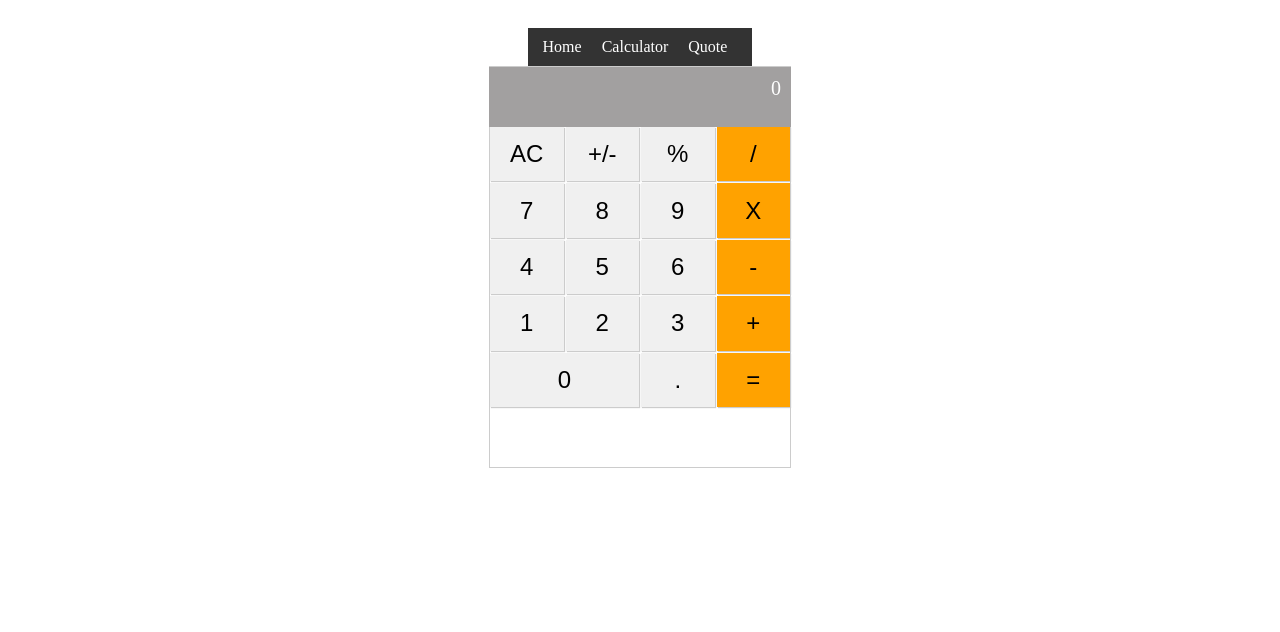
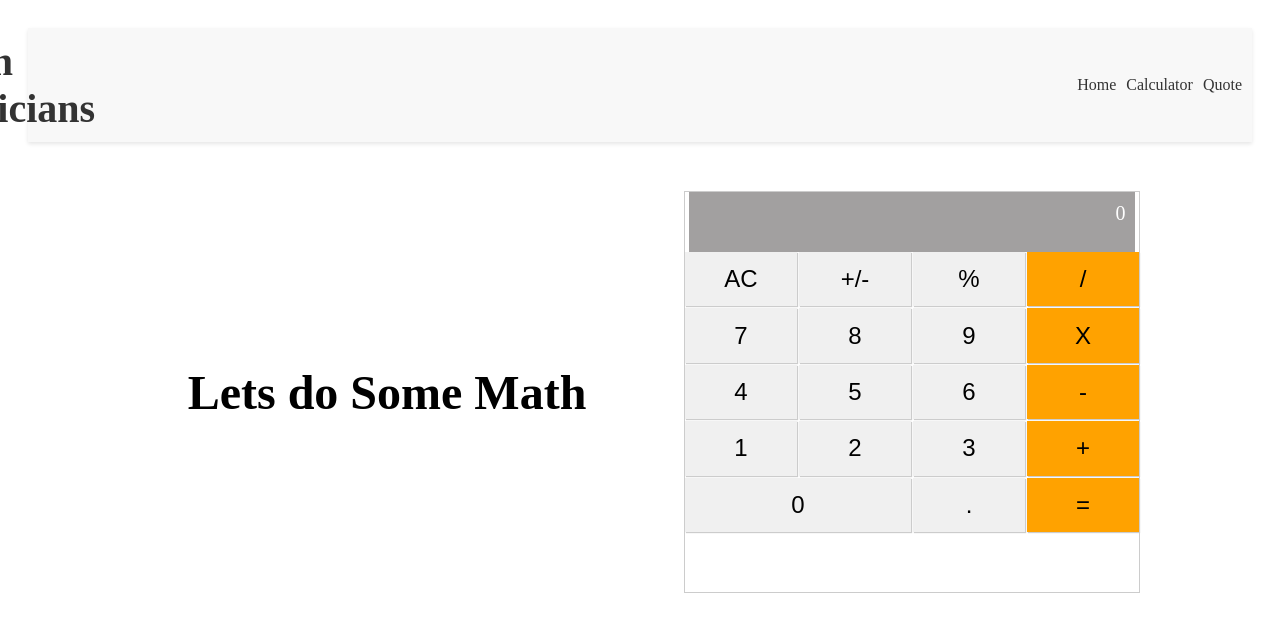
Before and after one commit to roodjinocherilus/magicmath, a React (Create React App) app: page /calculator in a window 1280 px wide. Shown: the top 632 px of the page. Built offline with nearby package versions, Linux system fonts and the light colour scheme.

Commit message:
Add and design the full website navigation of the math Magician

```diff
--- a/src/App.css
+++ b/src/App.css
@@ -1,14 +1,22 @@
 .App {
-  display: flex;
-  flex-direction: column;
-  align-items: center;
+
   padding: 20px;
 }
 
-nav {
+/* nav {
   background-color: #333;
   color: #fff;
   padding: 10px;
+  position: absolute;
+  top: 60px;
+  right: 30px;
+  display: flex;
+}
+
+.title {
+  font-size: 30px;
+  font-weight: bold;
+  margin-bottom: 10px;
 }
 
 nav ul {
@@ -20,9 +28,9 @@ nav ul {
 
 nav li {
   margin-right: 10px;
-}
+} */
 
-nav a {
+/* nav a {
   color: #fff;
   text-decoration: none;
   padding: 5px;
@@ -30,4 +38,4 @@ nav a {
 
 nav a:hover {
   text-decoration: underline;
-}
+} */
--- a/src/App.js
+++ b/src/App.js
@@ -1,30 +1,16 @@
 import React from 'react';
-import {
-  BrowserRouter as Router, Routes, Route, Link,
-} from 'react-router-dom';
+import { BrowserRouter as Router, Routes, Route } from 'react-router-dom';
 import Calculator from './components/Calculator';
 import QuoteDisplay from './components/Quotes';
 import Home from './components/Home';
+import Navbar from './components/Navbar';
 import './App.css';
 
 function App() {
   return (
     <Router>
       <div className="App">
-        <nav>
-          <ul>
-            <li>
-              <Link to="/">Home</Link>
-            </li>
-            <li>
-              <Link to="/calculator">Calculator</Link>
-            </li>
-            <li>
-              <Link to="/quote">Quote</Link>
-            </li>
-          </ul>
-        </nav>
-
+        <Navbar />
         <Routes>
           <Route path="/" element={<Home />} />
           <Route path="/calculator" element={<Calculator />} />
--- a/src/components/Calculator.js
+++ b/src/components/Calculator.js
@@ -13,6 +13,10 @@ function Calculator() {
   const valueToDisplay = displayValue.next || displayValue.total || '0';
 
   return (
+    <div className="calc">
+      <div className="title">
+        <h1>Lets do Some Math</h1>
+      </div>
       <div className="calculator">
         <div className="display">
           <span>{valueToDisplay}</span>
@@ -39,6 +43,7 @@ function Calculator() {
           <Button label="=" className="yellow" onClick={() => handleButtonClick('=')} />
         </div>
       </div>
+    </div>
   );
 }
 
--- a/src/components/Home.js
+++ b/src/components/Home.js
@@ -4,8 +4,16 @@ import './home.css';
 function Home() {
   return (
     <div>
-      <h1>Welcome to the Home Page</h1>
-      <p>This is the home page content.</p>
+      <h3>Welcome to our page</h3>
+      <p>
+        Lorem ipsum dolor sit amet, consectetur adipiscing elit. Integer vitae dictum leo.
+        Nulla consectetur lectus eu lacus varius mattis et id purus.Maecenas ac dui nulla.
+        Nulla facilisi. Nulla facilisi. Nulla facilisi. Nulla facilisi. Nulla facilisi.
+        Nulla consectetur lectus eu lacus varius mattis et id purus.Maecenas ac dui nulla.
+        Nulla facilisi. Nulla facilisi. Nulla facilisi. Nulla facilisi. Nulla facilisi.
+        Lorem ipsum dolor sit amet, consectetur adipiscing elit. Integer vitae dictum leo.
+        Nulla facilisi. Nulla facilisi. Nulla facilisi. Nulla facilisi. Nulla facilisi.
+      </p>
     </div>
   );
 }
--- /dev/null
+++ b/src/components/Navbar.css
@@ -0,0 +1,35 @@
+.navbar {
+    position: sticky;
+    top: 0;
+    background-color: #f8f8f8;
+    padding: 10px;
+    box-shadow: 0 2px 4px rgba(0, 0, 0, 0.1);
+  }
+
+  .navbar ul {
+    list-style: none;
+    display: flex;
+    justify-content: flex-end; /* Align elements to the right */
+    align-items: center;
+    margin: 0;
+    padding: 0;
+  }
+
+  .navbar ul li {
+    margin-left: 10px; /* Adjust the margin between elements */
+  }
+
+  .navbar ul li:first-child {
+    margin-right: 972px; /* Remove margin for the first element */
+  }
+
+  .navbar ul li a {
+    text-decoration: none;
+    color: #333;
+  }
+
+  .logo {
+    font-weight: bold;
+    font-size: 40px;
+    margin-right: auto; /* Push the logo to the left */
+  }
--- /dev/null
+++ b/src/components/Navbar.js
@@ -0,0 +1,28 @@
+import React from 'react';
+import { Link } from 'react-router-dom';
+import './Navbar.css'; // Import the CSS file for Navbar styles
+
+function Navbar() {
+  return (
+    <nav className="navbar">
+      <ul>
+        <li>
+          <Link to="/" className="logo">
+            Math Magicians
+          </Link>
+        </li>
+        <li>
+          <Link to="/">Home</Link>
+        </li>
+        <li>
+          <Link to="/calculator">Calculator</Link>
+        </li>
+        <li>
+          <Link to="/quote">Quote</Link>
+        </li>
+      </ul>
+    </nav>
+  );
+}
+
+export default Navbar;
--- a/src/components/Quotes.css
+++ b/src/components/Quotes.css
@@ -1,39 +1,62 @@
 .quotes-container {
-  background-color: #fff;
-  border-radius: 4px;
-  box-shadow: 0 2px 4px rgba(0, 0, 0, 0.1);
-  padding: 20px;
-  margin-top: 30px;
+  display: flex;
+  flex-direction: column;
+  align-items: center;
+  justify-content: center;
+  margin-top: 50px;
 }
 
-.quotes-container h2 {
+.loading {
   font-size: 24px;
-  font-weight: bold;
-  margin-bottom: 10px;
+  margin-top: 50px;
+  text-align: center;
+}
+
+.failed {
+  font-size: 24px;
+  color: red;
+  margin-top: 50px;
+  text-align: center;
 }
 
 .quotes {
-  margin-bottom: 20px;
-  border-bottom: 1px solid #ccc;
-  padding-bottom: 20px;
+  background-color: #f0f0f0;
+  border-radius: 5px;
+  padding: 20px;
+  margin: 100px 0;
+  width: 80%;
+  text-align: center;
 }
 
 .quotes p {
-  font-size: 16px;
+  font-size: 20px;
   line-height: 1.5;
+  margin: 0;
 }
 
-.loading {
-  font-size: 20px;
-  font-weight: bold;
-  text-align: center;
-  margin-top: 30px;
+.quotes p::before {
+  content: open-quote;
+  font-size: 24px;
+  margin-right: 5px;
 }
 
-.failed {
-  font-size: 20px;
-  font-weight: bold;
-  text-align: center;
-  color: red;
-  margin-top: 30px;
+.quotes p::after {
+  content: close-quote;
+  font-size: 24px;
+  margin-left: 5px;
 }
+
+.quotes p br {
+  display: none;
+}
+
+.quotes p::after,
+.quotes p::before {
+  color: #aaa;
+}
+
+@media (max-width: 600px) {
+  .quotes {
+    max-width: 80%;
+  }
+}
--- a/src/components/calculator.css
+++ b/src/components/calculator.css
@@ -1,3 +1,12 @@
+/*
+.calc {
+  margin: auto;
+  width: 300px;
+  height: 400px;
+  display: flex;
+  flex-direction: row;
+  justify-content: space-between;
+}
 .calculator {
   margin: auto;
   width: 300px;
@@ -55,4 +64,82 @@ button:hover {
 
 .two-column {
   grid-column: span 2;
+} */
+
+
+.calc {
+  display: flex;
+  justify-content: space-between;
+  align-items: center;
+  margin: auto;
+  width: 90%;
+  max-width: 1000px;
+  height: 400px;
+  margin-top: 50px;
 }
+
+.title {
+  width: 50%;
+  padding: 20px;
+  font-size: 24px;
+  text-align: center;
+  margin-right: 50px;
+}
+
+.calculator {
+  width: 50%;
+  height: 100%;
+  display: flex;
+  flex-direction: column;
+  justify-content: center;
+  align-items: center;
+  background-color: #fff;
+  border: 1px solid #ccc;
+}
+
+.display {
+  width: 94%;
+  height: 10%;
+  padding: 10px;
+  font-size: 20px;
+  text-align: right;
+  border: none;
+  background-color: #a2a0a0;
+  margin-top: -40px;
+  margin-bottom: -20px;
+  color: #fff;
+}
+
+.buttons {
+  display: grid;
+  grid-template-columns: repeat(4, 1fr);
+  gap: 2px;
+  width: 100%;
+  height: 70%;
+  margin: 10px;
+  padding: 10px;
+  font-size: 20px;
+  text-align: center;
+}
+
+button {
+  background-color: #f0f0f0;
+  color: #000;
+  font-size: 24px;
+  border: none;
+  box-shadow: 1px 1px 1px #ccc;
+  cursor: pointer;
+}
+
+button:hover {
+  background-color: #ccc;
+}
+
+.yellow {
+  background-color: rgb(255, 162, 0);
+  color: #000;
+}
+
+.two-column {
+  grid-column: span 2;
+}
--- a/src/components/home.css
+++ b/src/components/home.css
@@ -1,16 +1,14 @@
 .home {
-  max-width: 400px;
-  margin: 0 auto;
-  padding: 20px;
   background-color: #f1f1f1;
   border-radius: 8px;
 }
 
-.home h1 {
-  font-size: 24px;
+h3 {
+  font-size: 50px;
+  margin-top: 100px;
   margin-bottom: 10px;
 }
 
-.home p {
-  font-size: 16px;
+p {
+  font-size: 20px;
 }
```
Lines whose indentation alone changed are shown as unchanged.
